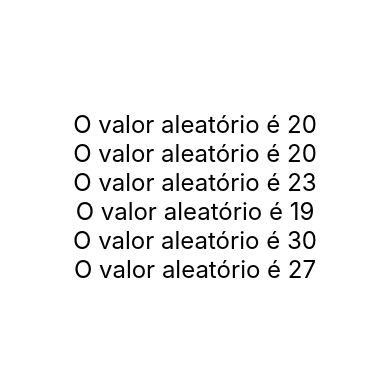
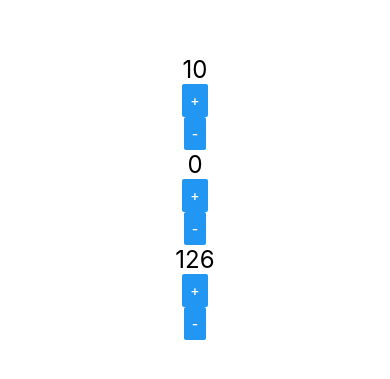
Before and after one commit to matheusvgc/React-Native, a React Native app: screen / in a window 390 px wide. Shown: the part 225-604 px from the top of the page. Built offline with nearby package versions, Linux system fonts and the light colour scheme.

Commit message:
react fragment, botoes e useState

```diff
--- a/src/App.js
+++ b/src/App.js
@@ -1,7 +1,10 @@
 import React from 'react'
 import { View, StyleSheet } from 'react-native'
 
-import Random from './components/Random'
+import Counter from './components/Counter'
+// import Button from './components/Button'
+// import Titles from './components/Titles'
+// import Random from './components/Random'
 // import MinMax from './components/MinMax'
 // import Primeiro from './components/Primeiro'
 // import CompPadrao, { Comp1, Comp2 } from './components/Multi'
@@ -20,18 +23,28 @@ import Random from './components/Random'
 
 export default () => (
     <View style={style.App}>
+
+        <Counter inicial={10} passo={5}/>
+        <Counter passo={29}/>
+        <Counter inicial={126}/>
+
+        {/*
+        <Button />
+        <Titles principal='Cadastro' secundario='Tela de cadastro do produto' />
         <Random min={1} max={60} />
         <Random min={1} max={60} />
         <Random min={1} max={60} />
         <Random min={1} max={60} />
         <Random min={1} max={60} />
         <Random min={1} max={60} />
-        {/* <MinMax min={3} max={29} />
+        <Random min={1} max={60} />
+        <MinMax min={3} max={29} />
         <MinMax min={5132} max={3524}/>
         <Primeiro />
         <CompPadrao />
         <Comp1 />
-        <Comp2 /> */}
+        <Comp2 />
+        */}
     </View>
 )
 
--- /dev/null
+++ b/src/components/Button.js
@@ -0,0 +1,30 @@
+import React from 'react'
+import { Button } from 'react-native'
+
+export default props => {
+
+    function executar() {
+        console.warn('Exec-1!')
+    }
+
+    return (
+        <>
+            <Button
+                title='Executar-1'
+                onPress={executar}
+            />
+
+            <Button
+                title='Executar-2'
+                onPress={function() {
+                     console.warn('Exec-2!')
+                    }}
+            />
+
+            <Button
+                title='Executar-3'
+                onPress={() => console.warn('Exec-3!')}
+            />
+        </>
+    )
+}
--- /dev/null
+++ b/src/components/Counter.js
@@ -0,0 +1,19 @@
+import React, { useState } from 'react'
+import { Text, Button } from 'react-native'
+import Style from './estilo'
+
+export default ({inicial = 0, passo = 1}) => {
+    // let number = inicial
+    const [number, setNumber] = useState(inicial)
+
+    const inc = () => setNumber(number + passo)
+    const dec = () => setNumber(number - passo)
+
+    return (
+        <>
+            <Text style={Style.txtG} >{number}</Text>
+            <Button title='+' onPress={inc} />
+            <Button title='-' onPress={dec} />
+        </>
+    )
+}
--- /dev/null
+++ b/src/components/Titles.js
@@ -0,0 +1,10 @@
+import React from 'react'
+import { Text } from 'react-native'
+import Style from './estilo'
+
+export default props => (
+    <>
+        <Text style={Style.title}>{props.principal}</Text>
+        <Text style={Style.txtG}>{props.secundario}</Text>
+    </>
+)
```
